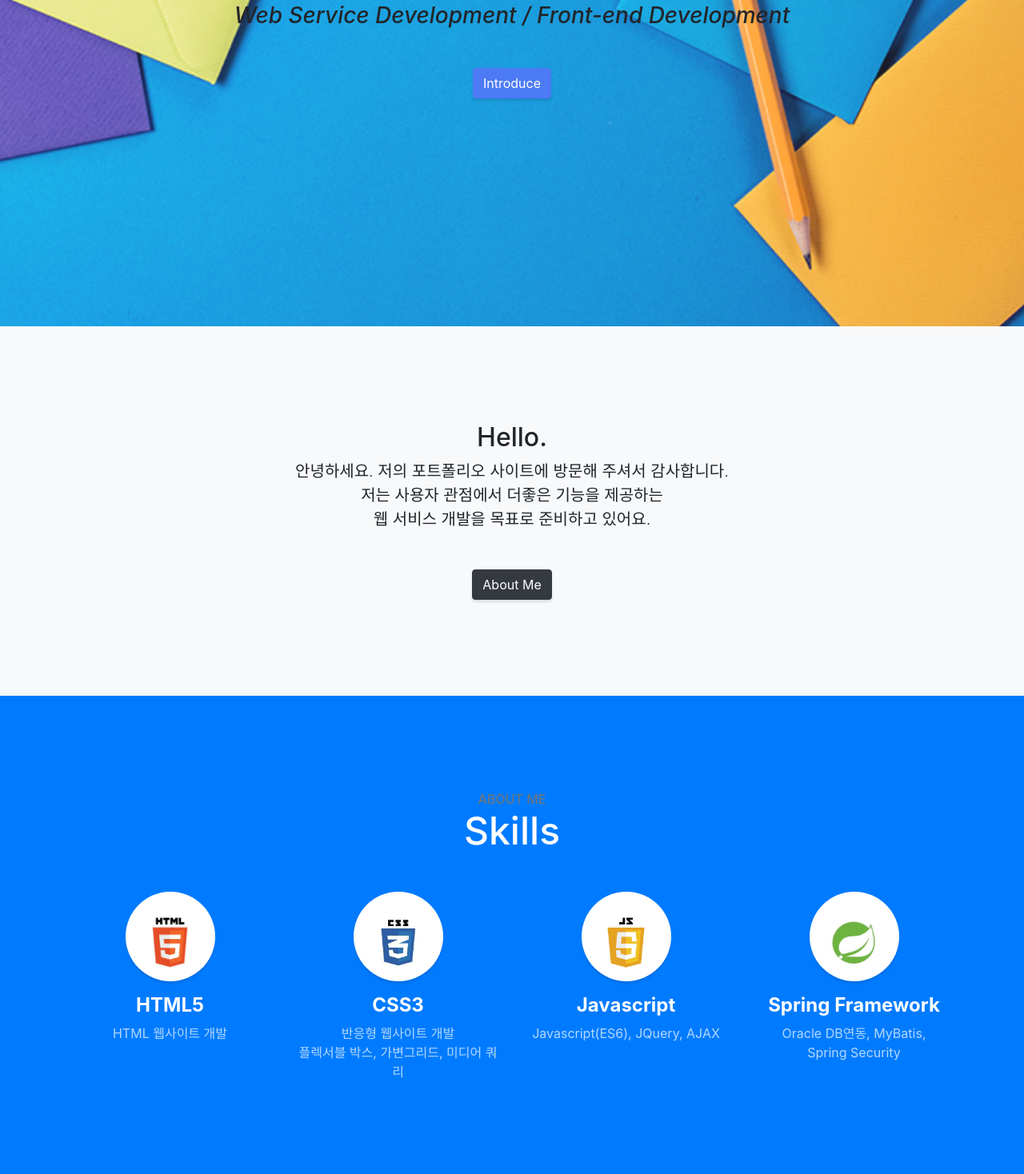
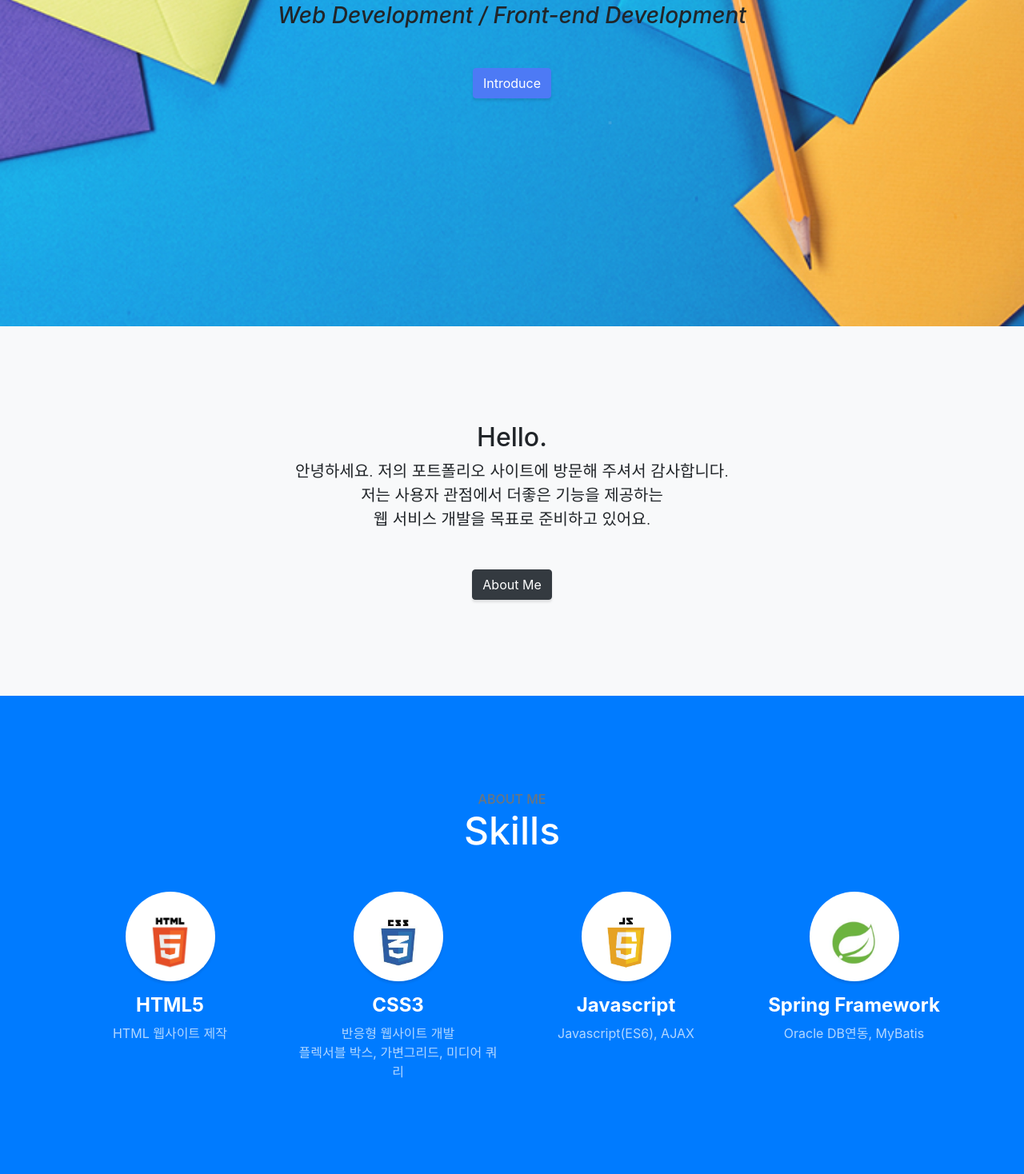
Before and after one commit to JeongEEE/WebPF2, a website with bundled scripts: page index.html in a window 1280 px wide. Shown: the part 392-1860 px from the top of the page at 80% size. Built offline with nearby package versions, Linux system fonts and the light colour scheme.

Commit message:
Add files via upload

```diff
--- a/index.html
+++ b/index.html
@@ -57,7 +57,7 @@
     <div class="container text-center my-auto">
       <h1 class="mb-1">Portfolio_김규정</h1>
       <h3 class="mb-5">
-        <em>Web Service Development / Front-end Development</em>
+        <em>Web Development / Front-end Development</em>
       </h3>
       <a class="btn btn-primary btn-xl js-scroll-trigger" href="#about">Introduce</a>
     </div>
@@ -94,7 +94,7 @@
           <h4>
             <strong>HTML5</strong>
           </h4>
-          <p class="text-faded mb-0">HTML 웹사이트 개발</p>
+          <p class="text-faded mb-0">HTML 웹사이트 제작</p>
         </div>
         <div class="col-lg-3 col-md-6 mb-5 mb-lg-0">
           <span class="service-icon rounded-circle mx-auto mb-3">
@@ -113,7 +113,7 @@
           <h4>
             <strong>Javascript</strong>
           </h4>
-          <p class="text-faded mb-0">Javascript(ES6), JQuery, AJAX</p>
+          <p class="text-faded mb-0">Javascript(ES6), AJAX</p>
         </div>
         <div class="col-lg-3 col-md-6">
           <span class="service-icon rounded-circle mx-auto mb-3">
@@ -122,7 +122,7 @@
           <h4>
             <strong>Spring Framework</strong>
           </h4>
-          <p class="text-faded mb-0">Oracle DB연동, MyBatis,<br>Spring Security</p>
+          <p class="text-faded mb-0">Oracle DB연동, MyBatis</p>
         </div>
       </div>
     </div>
@@ -178,7 +178,8 @@
   <section class="content-section bg-primary text-white">
     <div class="container text-center">
       <h3 class="text-secondary mb-0">Contact</h3>
-      <h2 class="mb-4"><i class="icon-screen-smartphone"> </i>010 2869 2734<br>
+      <h2 class="mb-4">개발을 즐기는 개발자가 되려고 합니다.<br><br>
+        <i class="icon-screen-smartphone"> </i>010 2869 2734<br>
         <i class="icon-envelope-letter"> tbtbtb156@naver.com</i></h2>
     </div>
   </section>
```
